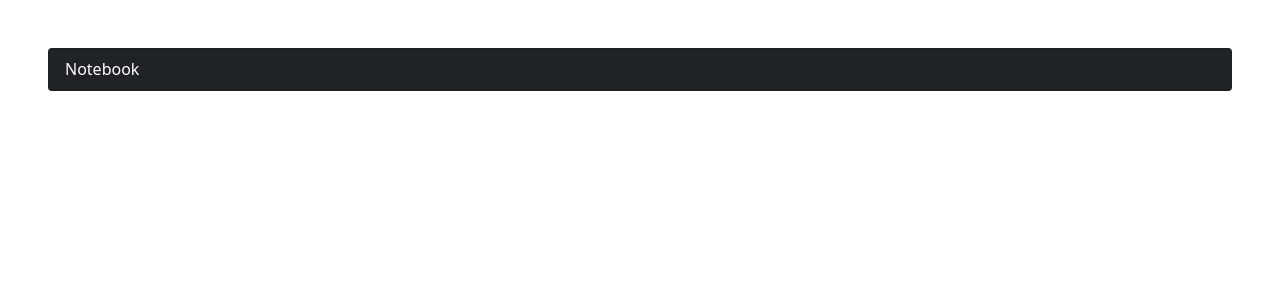
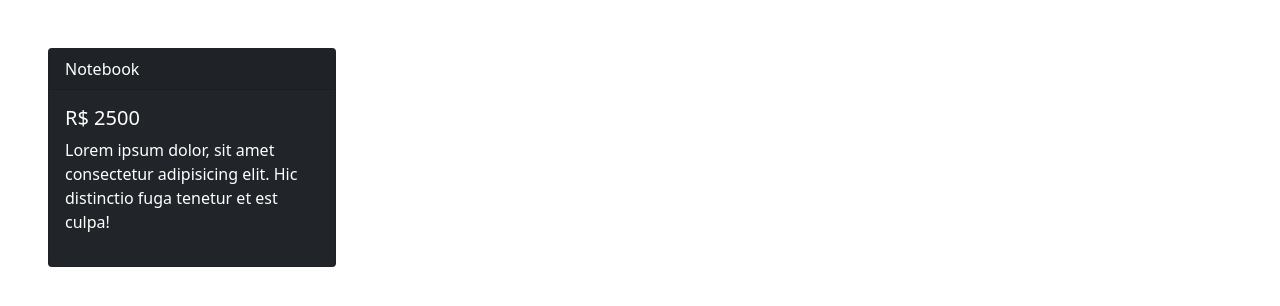
Before and after one commit to jefte199/origamid, a React (Create React App) app in the folder react/exercicios/meuapp/: page / in a window 1280 px wide. Shown: the top 306 px of the page. Built offline with nearby package versions, Linux system fonts and the light colour scheme.

Commit message:
feat: create card bootstap

```diff
--- a/react/exercicios/meuapp/src/App.js
+++ b/react/exercicios/meuapp/src/App.js
@@ -3,8 +3,14 @@ import React from 'react';
 const App = () => {
   return (
     <>
-    <div className="card bg-dark text-white m-5">
+    <div className="card bg-dark text-white m-5" style={{ maxWidth: '18rem' }}>
       <div className="card-header">Notebook</div>
+      <div className="card-body">
+        <h5 className="card-title">R$ 2500</h5>
+        <p className="card=text">
+          Lorem ipsum dolor, sit amet consectetur adipisicing elit. Hic distinctio fuga tenetur et est culpa!
+        </p>
+      </div>
     </div>
     </>
   );
```
